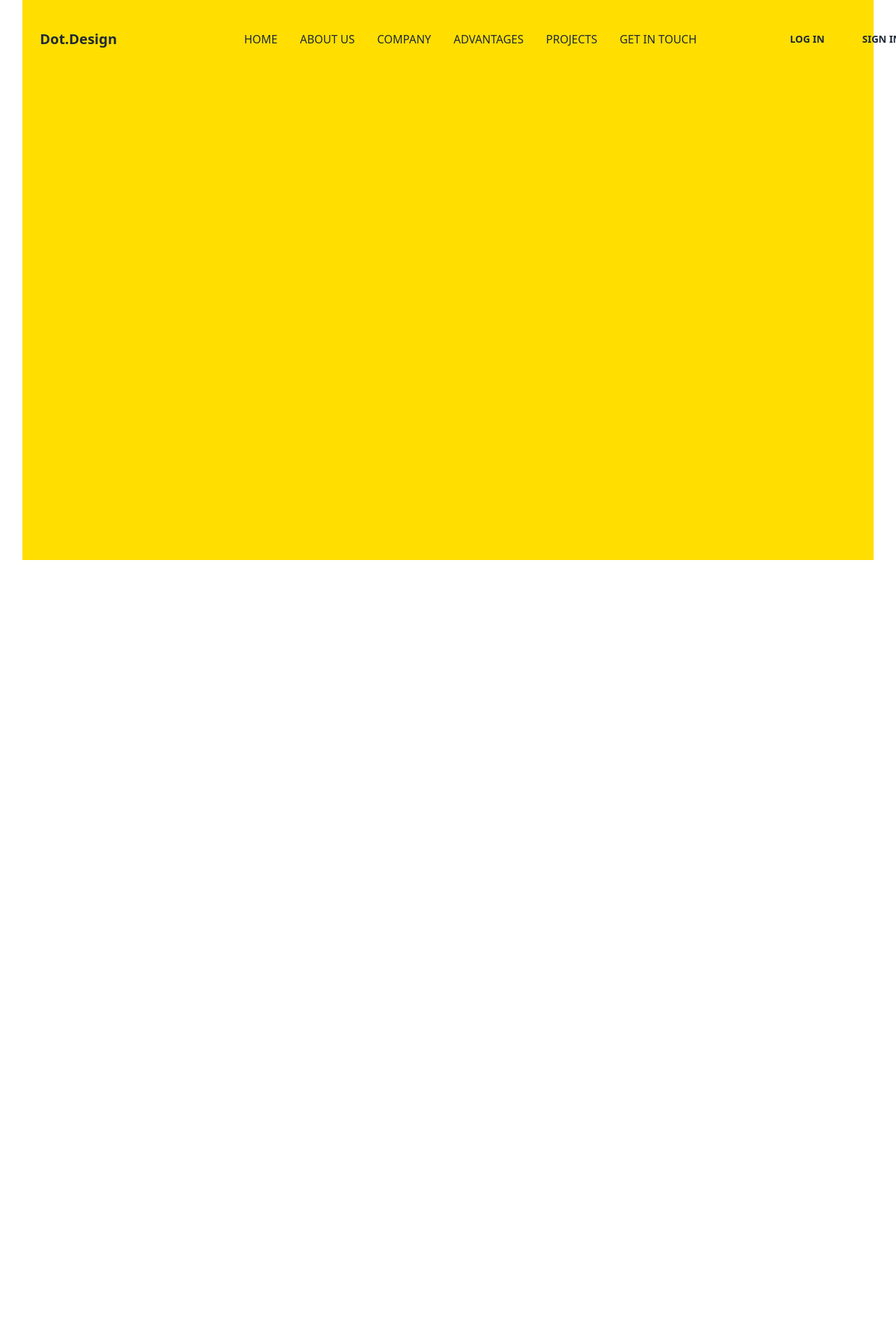
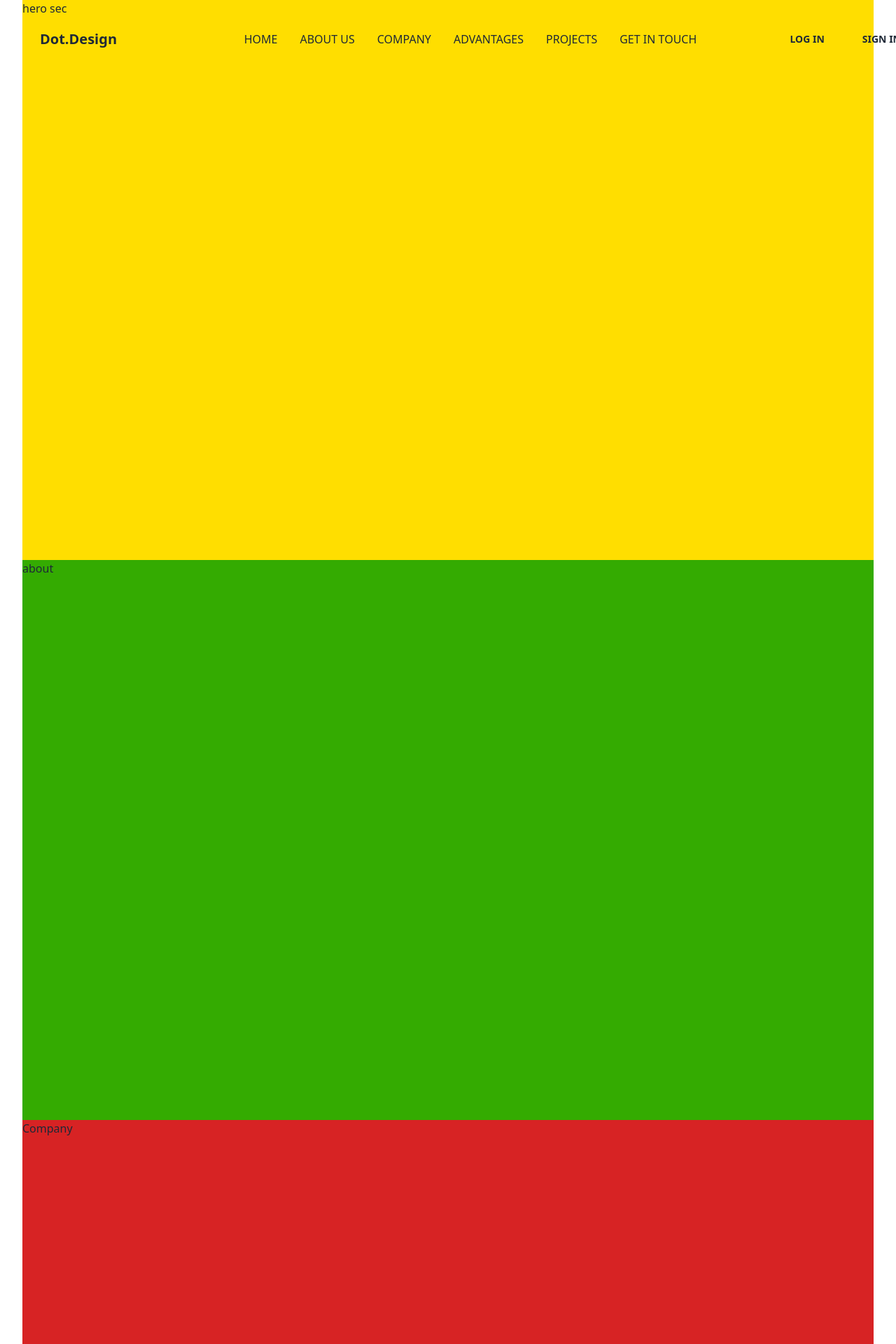
Before and after one commit to dipankar309/design-agency, a Next.js app: page / in a window 1280 px wide. Shown: the top 1920 px of the page at 70% size. Before the commit the page ends 800 px from the top, so only its background shows below. Built offline with nearby package versions, Linux system fonts and the light colour scheme.

Commit message:
add some sec
Signed-off-by: Dipankar Barman <dipankarbarman.viacon@gmail.com>

```diff
--- a/components/parts/Nab.tsx
+++ b/components/parts/Nab.tsx
@@ -4,6 +4,7 @@ import React from "react";
 export default function Nab() {
   return (
     <div className="navbar bg-transparent py-8 fixed z-10">
+      <div className="container mx-auto">
         <div className="navbar-start">
           <div className="dropdown">
             <label tabIndex={0} className="btn btn-ghost lg:hidden">
@@ -78,5 +79,6 @@ export default function Nab() {
           <a className="btn btn-ghost">SIGN IN</a>
         </div>
       </div>
+    </div>
   );
 }
--- a/components/parts/about.tsx
+++ b/components/parts/about.tsx
@@ -1,11 +1,11 @@
-import React from 'react';
+import React from "react";
 
-function about() {
-    return (
-        <div>
-
-        </div>
-    );
+export default function About() {
+  return (
+    <section className="h-screen bg-[#34AB01] w-full">
+      <div className="container mx-auto">
+            <h1>about</h1>
+      </div>
+    </section>
+  );
 }
-
-export default about;
--- /dev/null
+++ b/components/parts/advantages.tsx
@@ -0,0 +1,16 @@
+import React from 'react'
+
+export default function Advantages() {
+  return (
+
+    <section  className=' h-screen w-full bg-[#252525] '>
+        <div className="container mx-auto">
+
+        </div>
+    </section>
+
+
+
+
+  )
+}
--- /dev/null
+++ b/components/parts/company.tsx
@@ -0,0 +1,11 @@
+import React from "react";
+
+export default function Company() {
+  return (
+    <section className="h-screen bg-[#D72324] w-full">
+      <div className="container mx-auto">
+      Company
+      </div>
+    </section>
+  );
+}
--- a/components/parts/hero.tsx
+++ b/components/parts/hero.tsx
@@ -4,8 +4,8 @@ import React from "react";
 export default function Banner() {
     return(
         <section className="h-screen bg-[#FFDE00] w-full">
-            <div className=" container mx-auto">
-
+            <div className="container mx-auto">
+                hero sec
             </div>
         </section>
     );
--- a/pages/index.tsx
+++ b/pages/index.tsx
@@ -3,6 +3,9 @@ import Head from "next/head";
 import styles from "../styles/Home.module.css";
 import Nab from "../components/parts/Nab";
 import Banner from "../components/parts/hero";
+import About from "../components/parts/about";
+import Company from "../components/parts/company";
+import Advantages from "../components/parts/advantages";
 
 const Home: NextPage = () => {
   return (
@@ -17,6 +20,15 @@ const Home: NextPage = () => {
 
       <Banner />
 
+      <About />
+
+      <Company />
+
+      <Advantages />
+
+
+
+
 
     </div>
   );
```
Lines whose indentation alone changed are shown as unchanged.
